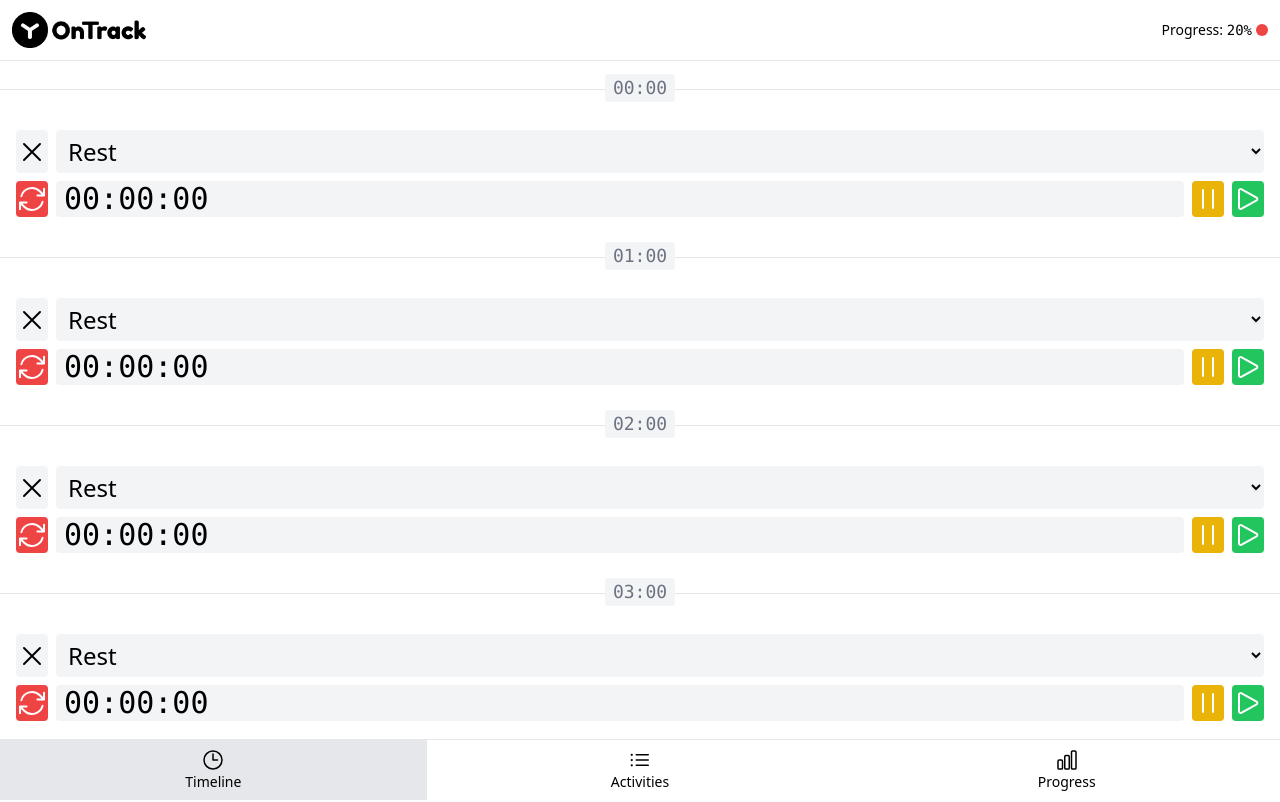
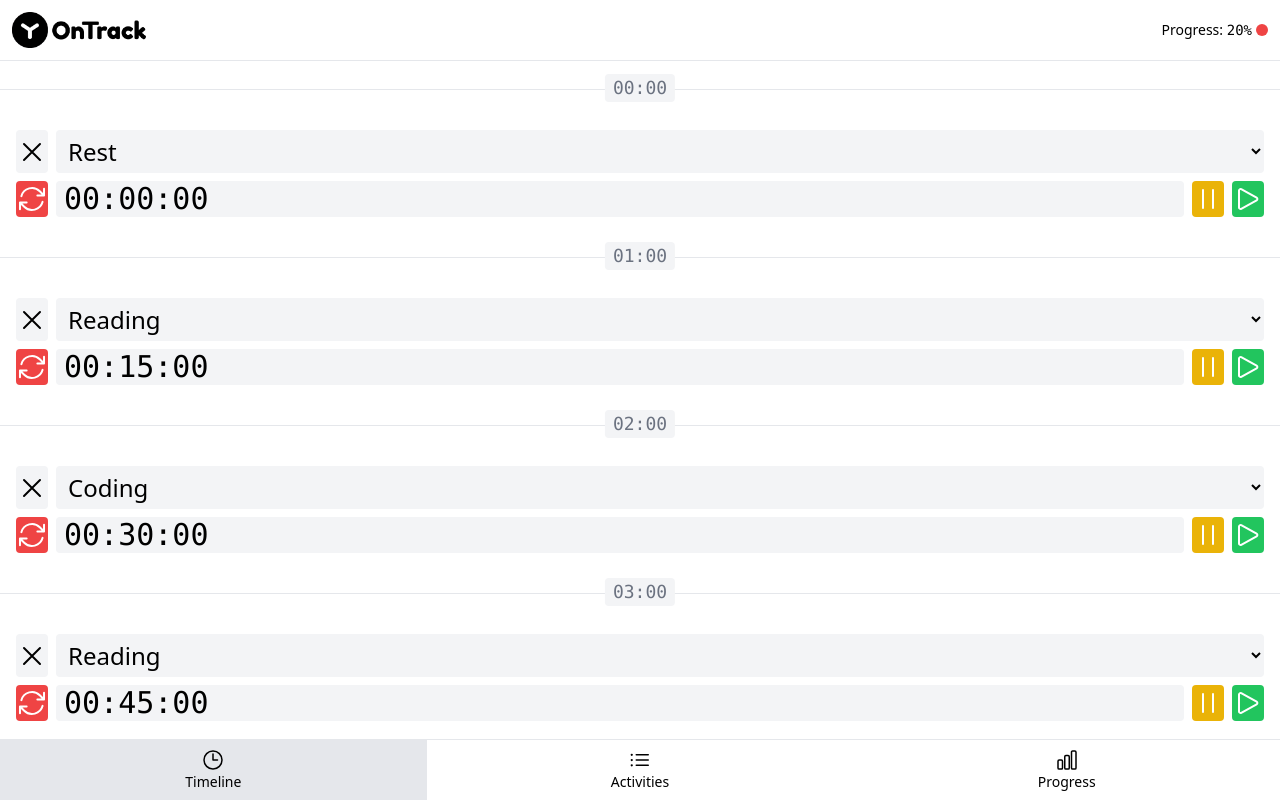
Before and after one commit to PTarasyuk/ontrack, a Vue app: page /#timeline in a window 1280 px wide. Shown: the top 802 px of the page. Built offline with nearby package versions, Linux system fonts and the light colour scheme.

Commit message:
Randomize timeline item activities

```diff
--- a/src/App.vue
+++ b/src/App.vue
@@ -15,9 +15,9 @@ import TheProgress from './pages/TheProgress.vue'
 
 const currentPage = ref(normalizePageHash())
 
-const timelineItems = ref(generateTimelineItems())
+const activities = ref(generateActivities())
 
-const activities = ref(generateActivities())
+const timelineItems = ref(generateTimelineItems(activities.value))
 
 const activitySelectOptions = computed(() => generateActivitySelectOptions(activities.value))
 
@@ -33,6 +33,7 @@ function deleteActivity(activity) {
   timelineItems.value.forEach((timelineItem) => {
     if (timelineItem.activityId === activity.id) {
       timelineItem.activityId = null
+      timelineItem.activitySeconds = 0
     }
   })
 
--- a/src/functions.js
+++ b/src/functions.js
@@ -3,7 +3,6 @@ import {
   MILLISECONDS_IN_SECOND,
   SECONDS_IN_HOUR,
   HOURS_IN_DAY,
-  MIDNIGHT_HOUR,
   SECONDS_IN_MINUTE,
   MINUTES_IN_HOUR,
 } from './constants'
@@ -47,18 +46,12 @@ export function id() {
   return Date.now().toString(36) + Math.random().toString(36).substring(2)
 }
 
-export function generateTimelineItems() {
-  const timelineItems = []
-
-  for (let hour = MIDNIGHT_HOUR; hour < HOURS_IN_DAY; hour++) {
-    timelineItems.push({
-      hour,
-      activityId: null,
-      activitySeconds: 0,
-    })
-  }
-
-  return timelineItems
+export function generateTimelineItems(activities) {
+  return [...Array(HOURS_IN_DAY).keys()].map((hour) => ({
+    hour,
+    activityId: hour % 4 === 0 ? null : activities[hour % 2].id,
+    activitySeconds: hour % 4 === 0 ? 0 : (15 * SECONDS_IN_MINUTE * hour) % SECONDS_IN_HOUR,
+  }))
 }
 
 export function generateActivitySelectOptions(activities) {
```
